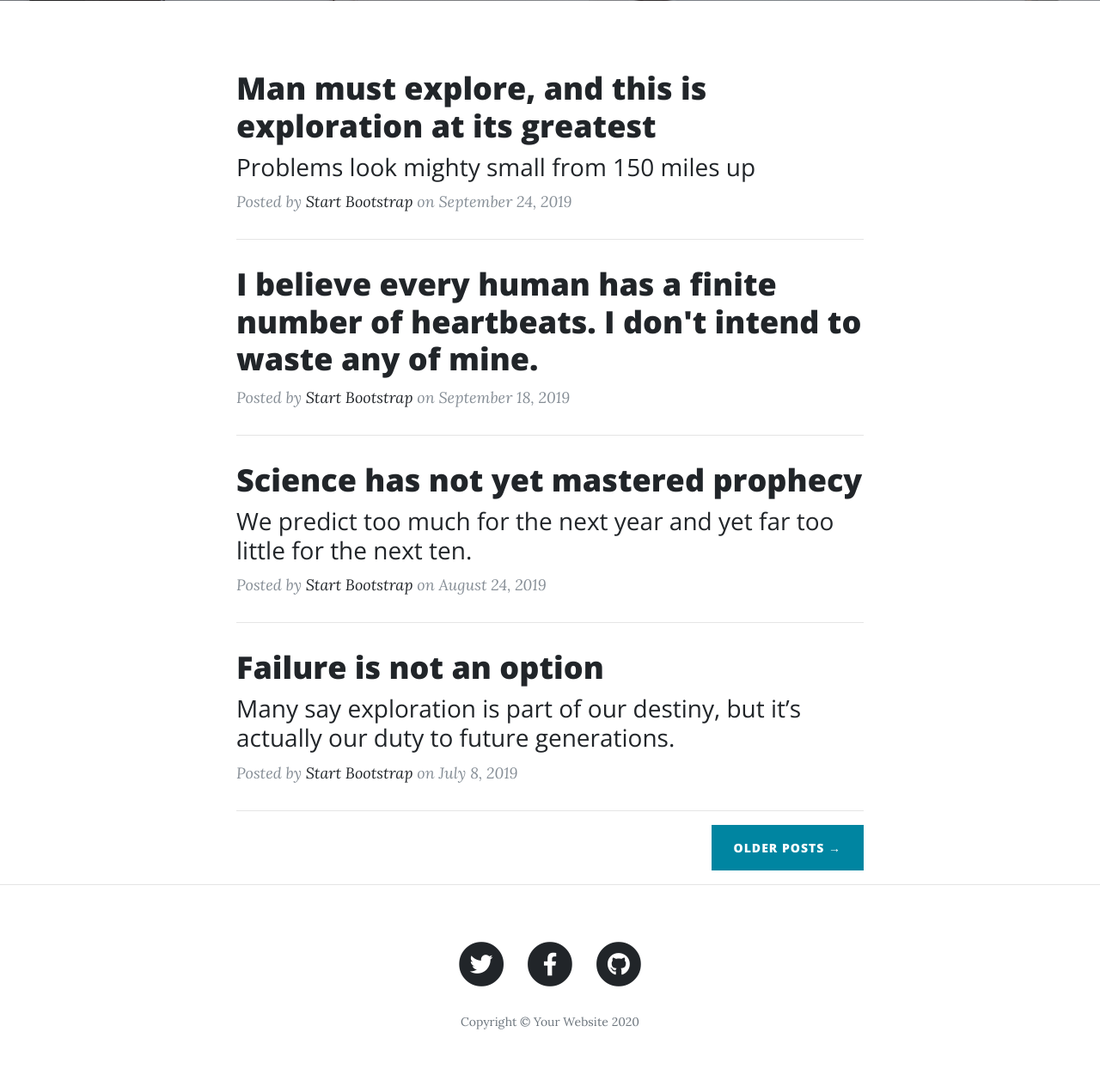
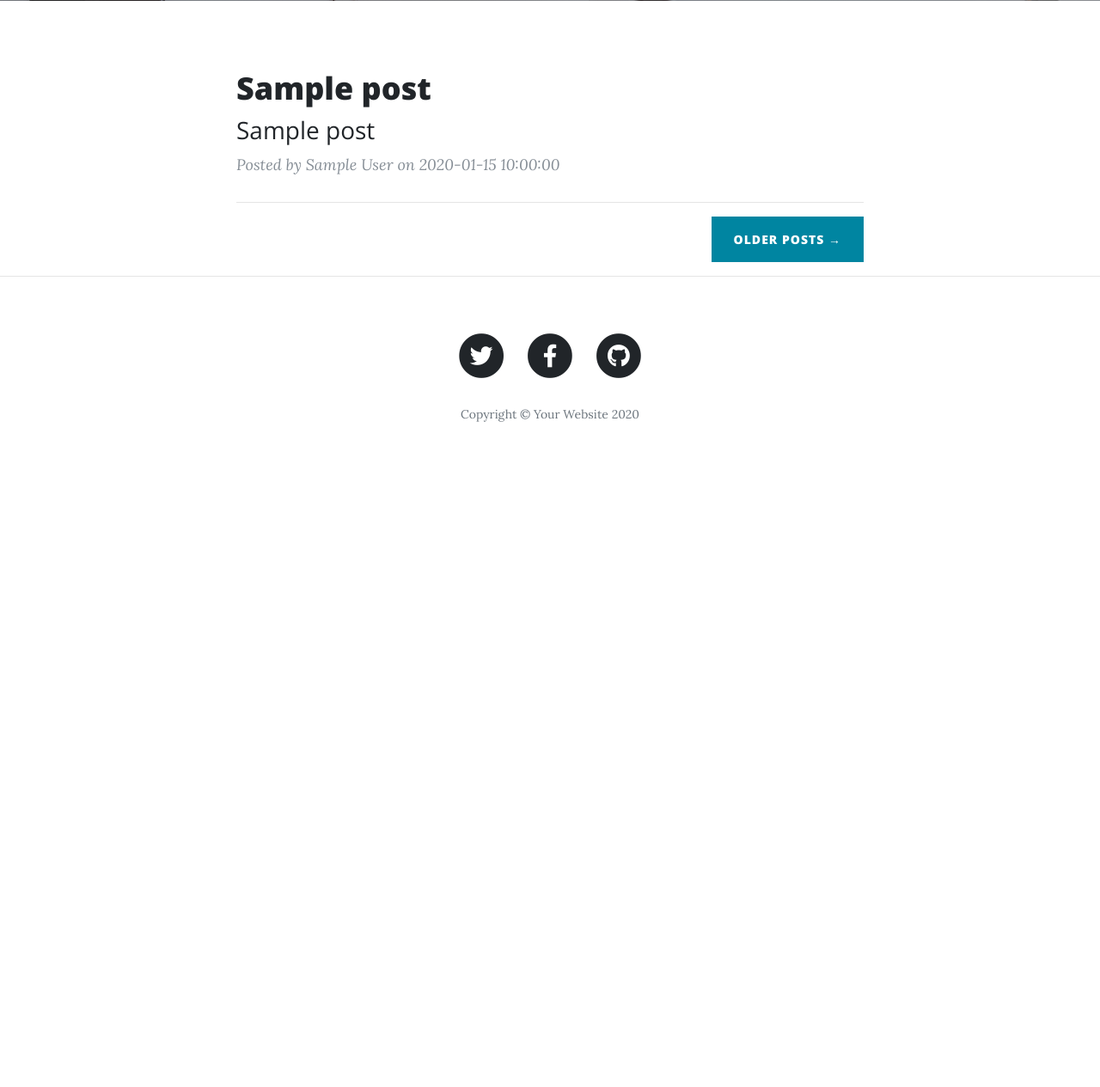
Before and after one commit to atrox3d/1HDOC-upgraded-blog, a Flask app: template templates/index.html in a window 1280 px wide. Shown: the part 531-1796 px from the top of the page at 86% size. After the commit the page ends 1022 px from the top, so only its background shows below. Run offline with Flask 2, Linux system fonts and the light colour scheme; the template is opened without the code that fills it: most values are stand-ins (such as "Sample title", 1, 10 or a date in 2020); some libraries are stand-ins or nearby versions.

Commit message:
add post templating add logging

```diff
--- a/api.py
+++ b/api.py
@@ -28,13 +28,17 @@ def call_api(url, params=None):
 def gest_posts(url, params=None):
     data = call_api(url, params)
     posts = [BlogPost(**item) for item in data]
+    logger.info(f"posts total: {len(posts)}")
     return posts
 
 
 def get_post(id, url, params=None):
     for post in gest_posts(url, params):
         if post.id == id:
+            logger.info(f"found post {post}")
             return post
+    logger.error(f"post with id {id} not found")
+    logger.error(f"return None")
     return None
 
 
--- a/main.py
+++ b/main.py
@@ -1,21 +1,32 @@
 from flask import Flask, render_template
 import util.network
+import api
+import logging
+
+logger = logging.getLogger(__name__)
+logging.basicConfig(
+        level=logging.INFO,
+        format='%(asctime)s | %(levelname)-8s | %(name)-15s | %(funcName)15s() | %(message)s'
+)
 
 app = Flask(__name__)
 
 
 @app.route("/")
 def home():
-    return render_template("index.html")
+    logger.info('return render_template("index.html", all_posts=api.gest_posts(api.URL))')
+    return render_template("index.html", all_posts=api.gest_posts(api.URL))
 
 
 @app.route("/about")
 def about():
+    logger.info('return render_template("about.html")')
     return render_template("about.html")
 
 
 @app.route("/contact")
 def contact():
+    logger.info('return render_template("contact.html")')
     return render_template("contact.html")
 
 
--- a/templates/index.html
+++ b/templates/index.html
@@ -20,59 +20,61 @@
   <div class="container">
     <div class="row">
       <div class="col-lg-8 col-md-10 mx-auto">
+        {% for post in all_posts %}
         <div class="post-preview">
           <a href="post.html">
             <h2 class="post-title">
-              Man must explore, and this is exploration at its greatest
+              {{ post.title }}
             </h2>
             <h3 class="post-subtitle">
-              Problems look mighty small from 150 miles up
+              {{ post.subtitle }}
             </h3>
           </a>
           <p class="post-meta">Posted by
-            <a href="#">Start Bootstrap</a>
-            on September 24, 2019</p>
+              {{ post.author }}
+            on {{ post.date }}
         </div>
         <hr>
-        <div class="post-preview">
-          <a href="post.html">
-            <h2 class="post-title">
-              I believe every human has a finite number of heartbeats. I don't intend to waste any of mine.
-            </h2>
-          </a>
-          <p class="post-meta">Posted by
-            <a href="#">Start Bootstrap</a>
-            on September 18, 2019</p>
-        </div>
-        <hr>
-        <div class="post-preview">
-          <a href="post.html">
-            <h2 class="post-title">
-              Science has not yet mastered prophecy
-            </h2>
-            <h3 class="post-subtitle">
-              We predict too much for the next year and yet far too little for the next ten.
-            </h3>
-          </a>
-          <p class="post-meta">Posted by
-            <a href="#">Start Bootstrap</a>
-            on August 24, 2019</p>
-        </div>
-        <hr>
-        <div class="post-preview">
-          <a href="post.html">
-            <h2 class="post-title">
-              Failure is not an option
-            </h2>
-            <h3 class="post-subtitle">
-              Many say exploration is part of our destiny, but it’s actually our duty to future generations.
-            </h3>
-          </a>
-          <p class="post-meta">Posted by
-            <a href="#">Start Bootstrap</a>
-            on July 8, 2019</p>
-        </div>
-        <hr>
+        {% endfor %}
+<!--        <div class="post-preview">-->
+<!--          <a href="post.html">-->
+<!--            <h2 class="post-title">-->
+<!--              I believe every human has a finite number of heartbeats. I don't intend to waste any of mine.-->
+<!--            </h2>-->
+<!--          </a>-->
+<!--          <p class="post-meta">Posted by-->
+<!--            <a href="#">Start Bootstrap</a>-->
+<!--            on September 18, 2019</p>-->
+<!--        </div>-->
+<!--        <hr>-->
+<!--        <div class="post-preview">-->
+<!--          <a href="post.html">-->
+<!--            <h2 class="post-title">-->
+<!--              Science has not yet mastered prophecy-->
+<!--            </h2>-->
+<!--            <h3 class="post-subtitle">-->
+<!--              We predict too much for the next year and yet far too little for the next ten.-->
+<!--            </h3>-->
+<!--          </a>-->
+<!--          <p class="post-meta">Posted by-->
+<!--            <a href="#">Start Bootstrap</a>-->
+<!--            on August 24, 2019</p>-->
+<!--        </div>-->
+<!--        <hr>-->
+<!--        <div class="post-preview">-->
+<!--          <a href="post.html">-->
+<!--            <h2 class="post-title">-->
+<!--              Failure is not an option-->
+<!--            </h2>-->
+<!--            <h3 class="post-subtitle">-->
+<!--              Many say exploration is part of our destiny, but it’s actually our duty to future generations.-->
+<!--            </h3>-->
+<!--          </a>-->
+<!--          <p class="post-meta">Posted by-->
+<!--            <a href="#">Start Bootstrap</a>-->
+<!--            on July 8, 2019</p>-->
+<!--        </div>-->
+<!--        <hr>-->
         <!-- Pager -->
         <div class="clearfix">
           <a class="btn btn-primary float-right" href="#">Older Posts &rarr;</a>
```
